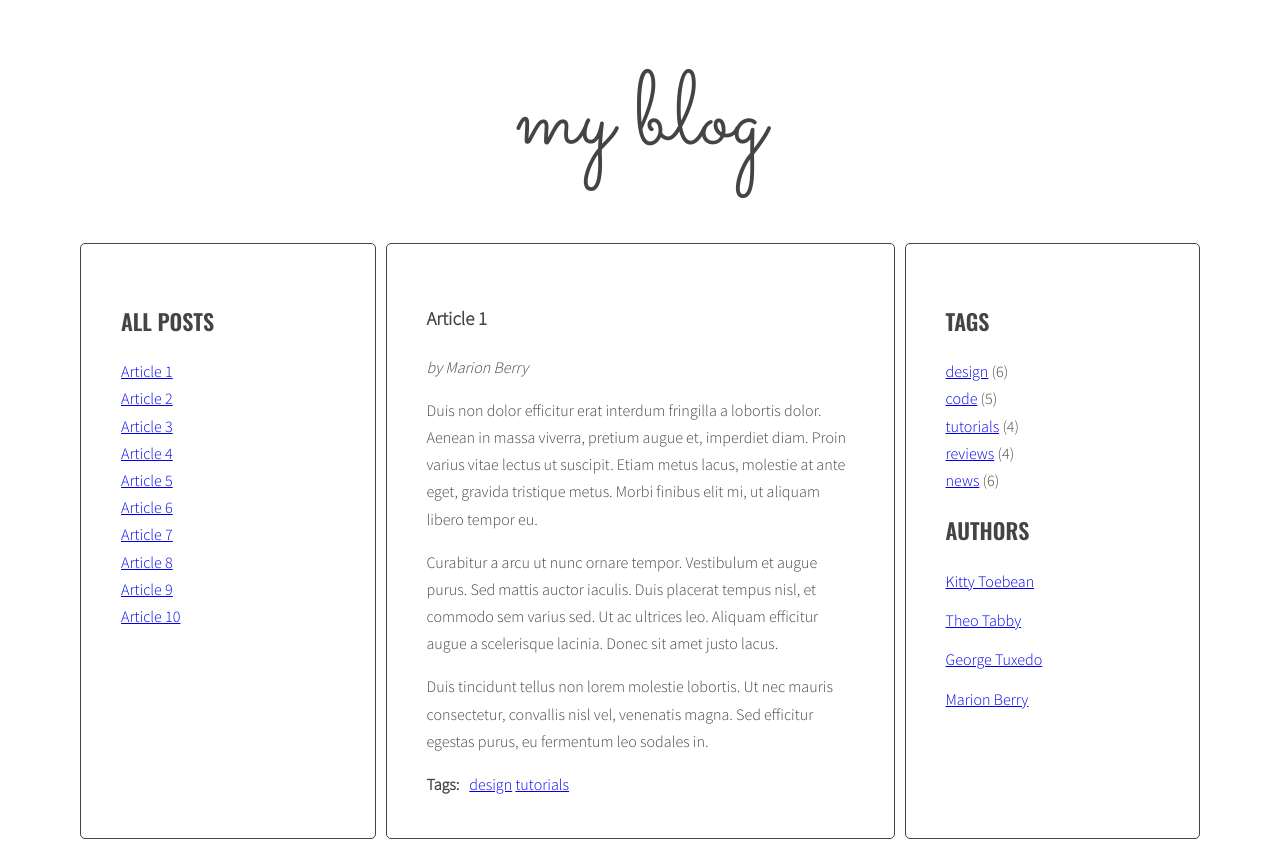
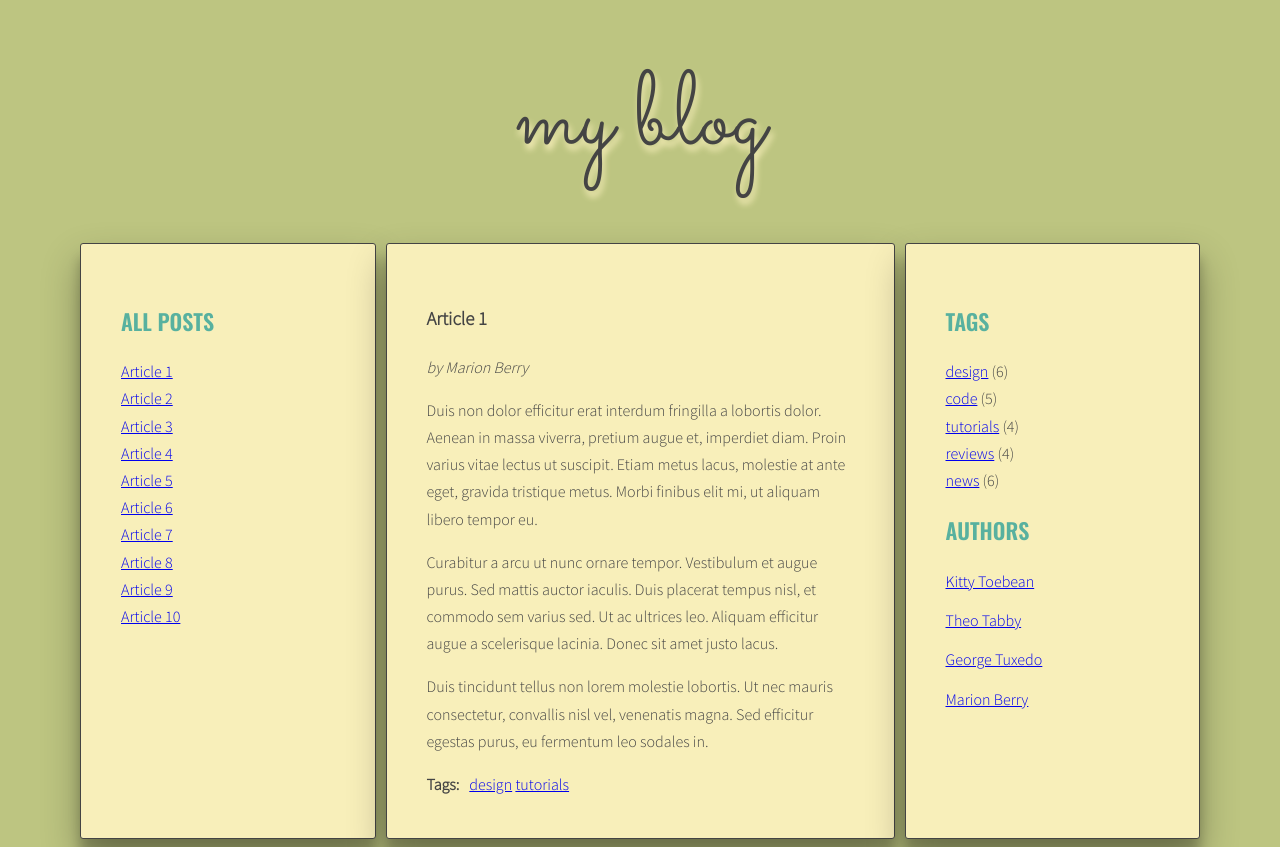
Before and after one commit to anntan2913/javascript-blog, a website: page index.html in a window 1280 px wide. Drawn offline with nearby package versions, Linux system fonts and the light colour scheme.

```diff
--- a/js/script.js
+++ b/js/script.js
@@ -44,7 +44,7 @@
 
     console.log('targetArticle:', targetArticle);
     targetArticle.classList.add('active');
-}
+  };
 
   /* New task */
 
--- a/sass/style.scss
+++ b/sass/style.scss
@@ -4,6 +4,8 @@
 
 $color-light: #fff;
 $color-dark: #444;
+$color-medium: #BDC581;
+$color-element: #58B19F;
 
 $font-logo: 'Sacramento', cursive;
 $font-header: 'Oswald', sans-serif;
@@ -16,7 +18,7 @@
 }
 
 body {
-  background: $color-light;
+  background: $color-medium;
   font-family: $font-text;
   color: $color-dark;
   font-weight: 300;
@@ -31,9 +33,11 @@
 
 .section-title {
   font-size: 22px;
+  color: #58B19F;
   text-transform: uppercase;
   font-family: $font-header;
   font-weight: 600;
+
   span {
     text-transform: none;
     font-weight: 400;
@@ -54,24 +58,27 @@
 
 .posts {
   flex: 2 0 0;
+
 }
 
 .sidebar, .posts {
-  background: $color-light;
+  background: #F8EFBA;
   margin-right: 10px;
   padding: 40px;
   border: 1px solid $color-dark;
-  border-radius: 5px;
+  box-shadow: rgba(0, 0, 0, 0.3) 0px 19px 38px, rgba(0, 0, 0, 0.22) 0px 15px 12px;
+  border-radius: 3px;
 }
 
 /* Logo */
 
 .logo {
   font-family: $font-logo;
-  font-weight: 400;
+  font-weight: 500;
   font-size: 104px;
   line-height: 1;
   text-align: center;
+  text-shadow: 2px 6px 6px #F8EFBA;
 }
 
 /* Lists */
@@ -80,8 +87,10 @@
   list-style-type: none;
   margin: 0;
   padding: 0;
+
   .active {
     font-weight: bold;
+    text-decoration: none;
   }
 }
 
@@ -103,8 +112,10 @@
 
 .post {
   display: none;
+
   &.active {
     display: block;
+
   }
 }
 
@@ -114,6 +125,7 @@
 
 .post-tags {
   display: flex;
+
   p {
     margin: 0 10px 0 0;
   }
```
Also changed, not shown: package.json (+9 -3 lines), .eslintrc.json (added), .stylelintrc.json (added), css/style.css, 3 other files. Lines whose indentation alone changed are shown as unchanged.
